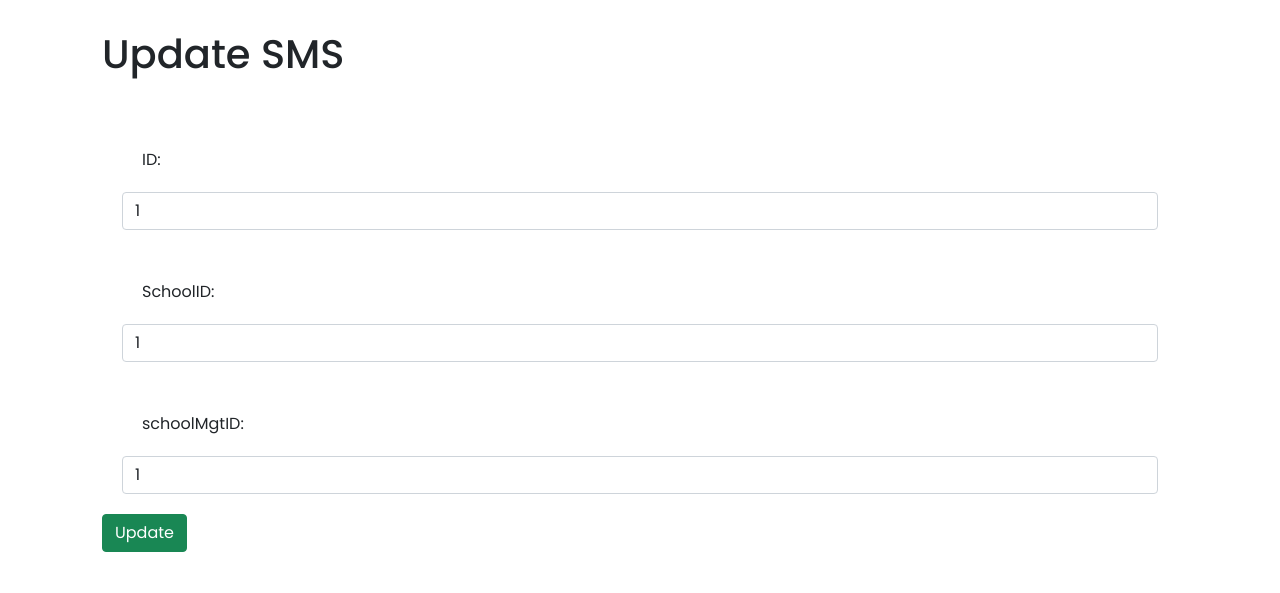
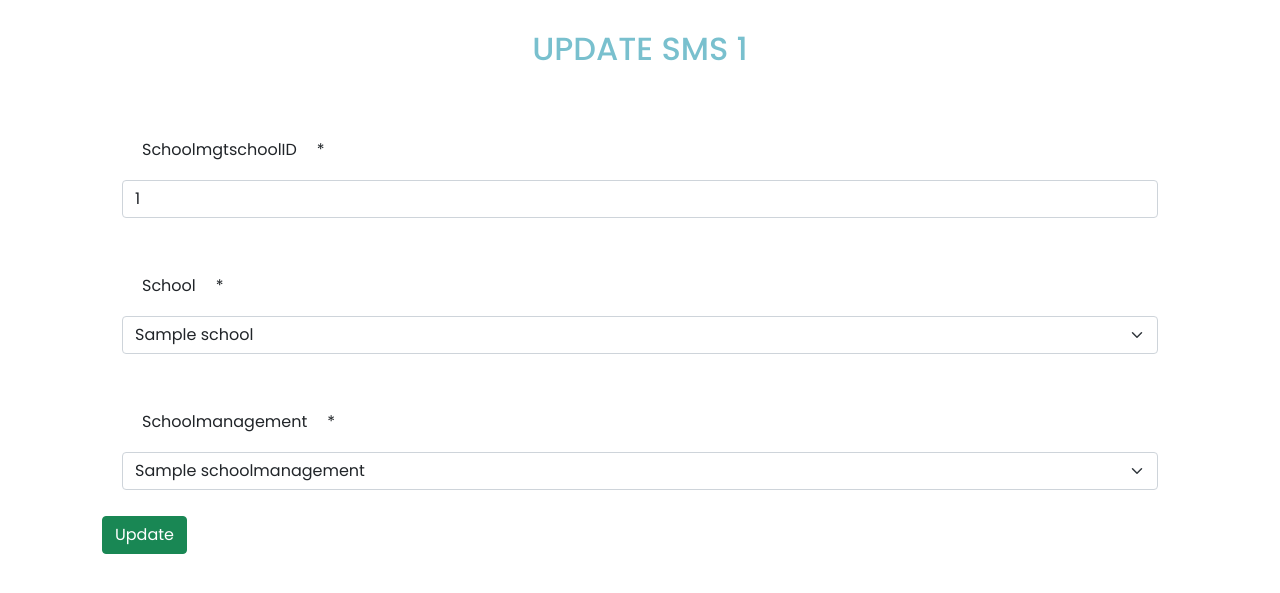
Before and after one commit to santoshshresthasaiju/School-Management-System, a Django app: page /School/sms_update/1 in a window 1280 px wide. Shown: the part 156-749 px from the top of the page. Run offline with Django 5.2, Linux system fonts and the light colour scheme; tables that the repository leaves empty hold one stand-in row (values such as "Sample post"); some libraries are stand-ins or nearby versions.

Commit message:
crurd completed

```diff
--- a/School/views.py
+++ b/School/views.py
@@ -127,7 +127,7 @@ def sms_update(request, schoolmgtschoolID):
             return redirect('School:sms_list')
     context = {
         'management_schools':management_schools,
-        'form':SMSForm
+        'form':form
     }
     return render(request, 'School/sms_update.html', context)
 
--- a/SchoolManagementSystem/settings.py
+++ b/SchoolManagementSystem/settings.py
@@ -42,7 +42,13 @@ INSTALLED_APPS = [
     'registration',
     'School',
     'debug_toolbar',
+    'crispy_forms',
+    'crispy_bootstrap5',
 ]
+
+CRISPY_ALLOWED_TEMPLATE_PACKS = "bootstrap5"
+
+CRISPY_TEMPLATE_PACK = "bootstrap5"
 
 MIDDLEWARE = [
     'django.middleware.security.SecurityMiddleware',
--- a/templates/School/sms_update.html
+++ b/templates/School/sms_update.html
@@ -1,23 +1,12 @@
 {% extends "layouts/app.html" %}
-
+{% load crispy_forms_tags %}
 {% load static %}
 {% block managementcreate %}
 <div class="container">
-    <h1>Update SMS</h1>
+    <h2>Update SMS {{management_schools.schoolmgtschoolID}} </h1>
     <form method="post" action="" enctype="multipart/form-data">
         {% csrf_token %}
-        <div class="form-group">
-            <label for="schoolmgtschoolID">ID:</label>
-            <input type="number" class="form-control" id="schoolmgtschoolID" name="schoolmgtschoolID" value="{{management_schools.schoolmgtschoolID}}" required>
-        </div>
-        <div class="form-group">
-            <label for="school_id">SchoolID:</label>
-            <input type="number" class="form-control" id="school_id" name="school_id" value="{{management_schools.school_id}}" required>
-        </div>
-        <div class="form-group">
-            <label for="schoolmanagement_id">schoolMgtID:</label>
-            <input type="number" class="form-control" id="schoolmanagement_id" name="schoolmanagement_id" value="{{management_schools.schoolmanagement_id}}" required>
-        </div>
+        {{ form | crispy }}
         <button type="submit" class="btn btn-success">Update</button>
     </form>
 </div>
```
Also changed, not shown: templates/School/sms_create.html (+3 -30 lines).
